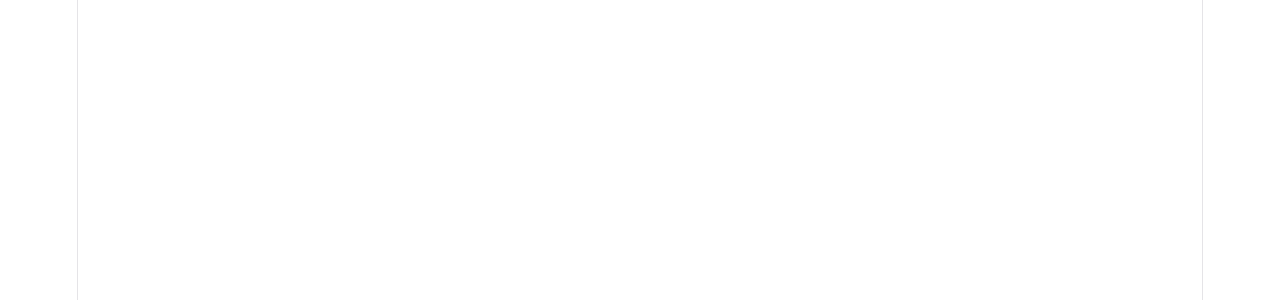
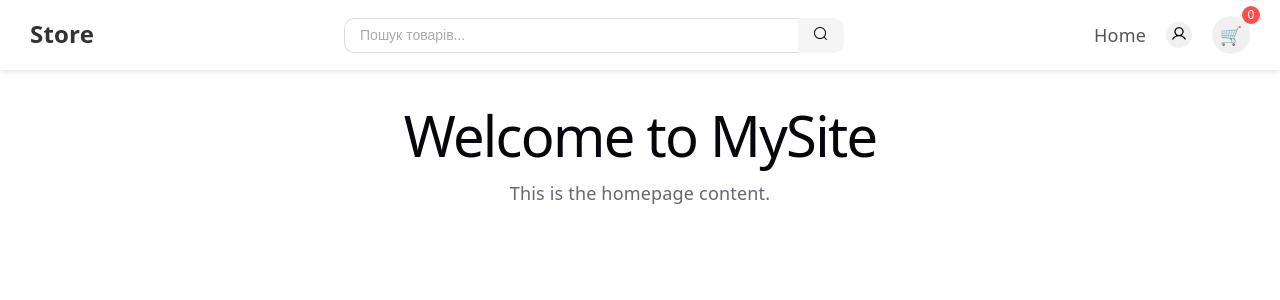
Before and after one commit to StelmakhIvan07/pr5-6-app, a React (Vite) app: page / in a window 1280 px wide. Shown: the top 300 px of the page. Built offline with nearby package versions, Linux system fonts and the light colour scheme.

Commit message:
base header struct

```diff
--- a/src/App.jsx
+++ b/src/App.jsx
@@ -1,13 +1,17 @@
 // import { useState } from 'react'
 import './App.css'
+import Header from "./components/Header/Header";
 
 function App() {
-
   return (
-    <>
-
-    </>
-  )
+    <div>
+      <Header />
+      <main style={{ padding: "20px" }}>
+        <h1>Welcome to MySite</h1>
+        <p>This is the homepage content.</p>
+      </main>
+    </div>
+  );
 }
 
-export default App
+export default App;
--- /dev/null
+++ b/src/components/Header/Header.jsx
@@ -0,0 +1,47 @@
+import "react";
+import styles from "./Header.module.css";
+import userIcon from '../../assets/icons/user.png';
+import searchIcon from '../../assets/icons/search.png';
+
+function Header() {
+  return (
+    <header className={styles.header}>
+      <div className={styles.container}>
+        {/* Логотип */}
+        <div className={styles.logo}>
+          <a href="/">Store</a>
+        </div>
+
+        {/* Пошукове меню */}
+        <div className={styles.searchContainer}>
+        <form className={styles.searchForm}>
+          <input
+            type="text"
+            placeholder="Пошук товарів..."
+            className={styles.searchInput}
+          />
+          <button type="submit" className={styles.searchButton}>
+            <img src={searchIcon} alt="Search" className={styles.searchIcon} />
+          </button>
+        </form>
+        </div>
+
+        {/* Навігація та дії */}
+        <div className={styles.navigationContainer}>
+        <nav className={styles.navigation}>
+          <a href="/" className={styles.navLink}>Home</a>
+          <a href="/register" className={styles.navLink}>
+            <img src={userIcon} alt="Register" className={styles.userIcon} />
+          </a>
+          <div className={styles.cart}>
+            <span className={styles.cartIcon}>🛒</span>
+            <span className={styles.cartCount}>0</span>
+          </div>
+        </nav>
+        </div>
+      </div>
+    </header>
+  );
+}
+
+export default Header;
--- /dev/null
+++ b/src/components/Header/Header.module.css
@@ -0,0 +1,156 @@
+.header {
+  width: 100%;
+  height: 70px;
+  background-color: #ffffff;
+  box-shadow: 0 2px 5px rgba(0, 0, 0, 0.1);
+  display: flex;
+  align-items: center;
+  position: sticky;
+  top: 0;
+  z-index: 1000;
+  box-sizing: border-box;
+}
+
+.container {
+  width: 100%;
+  padding: 0 30px;
+  display: flex;
+  justify-content: space-between;
+  align-items: center;
+  gap: 20px;
+}
+
+/* Логотип */
+.logo a {
+  font-size: 24px;
+  font-weight: bold;
+  text-decoration: none;
+  color: #333;
+}
+
+/* Пошук */
+.searchContainer {
+  flex-grow: 1;
+  display: flex;
+  align-items: center;
+  justify-content: center;
+  max-width: 70%;
+}
+
+.searchForm {
+  display: flex;
+  max-width: 500px;
+  width: 100%;
+}
+
+.searchInput {
+  width: 100%;
+  padding: 8px 15px;
+  border: 1px solid #ddd;
+  border-right: none;
+  border-radius: 10px 0 0 10px;
+  outline: none;
+  background-color: #ffffff;
+  color: #333;
+  font-size: 14px;
+}
+
+.searchInput::placeholder {
+  color: #aaa;
+}
+
+.searchButton {
+  padding: 8px 15px;
+  background-color: whitesmoke;
+  border: none;
+  border-radius: 0 10px 10px 0;
+  cursor: pointer;
+}
+
+.searchIcon {
+  width: 16px;
+  height: 16px;
+  border-radius: 50%;
+  object-fit: cover;
+}
+
+/* Навігація */
+.navigation {
+  display: flex;
+  align-items: center;
+  gap: 20px;
+}
+
+.userIcon {
+  display: flex;
+  align-items: center;
+  justify-content: center;
+  width: 16px;
+  height: 16px;
+  border-radius: 50%;
+  background-color: #f0f0f0;
+  padding: 5px;
+  object-fit: cover;
+  cursor: pointer;
+}
+
+.navLink {
+  text-decoration: none;
+  color: #555;
+  font-weight: 500;
+  transition: color 0.3s;
+}
+
+.navLink:hover {
+  color: #007bff;
+}
+
+/* Кошик */
+.cart {
+  display: flex;
+  align-items: center;
+  cursor: pointer;
+  position: relative;
+}
+
+.cartIcon {
+  font-size: 18px;
+  width: 38px;
+  height: 38px;
+  border-radius: 50%;
+  background-color: #f0f0f0;
+  display: flex;
+  align-items: center;
+  justify-content: center;
+}
+
+.cartCount {
+  background-color: #ff4d4d;
+  color: white;
+  font-size: 12px;
+  width: 18px;
+  height: 18px;
+  border-radius: 50%;
+  position: absolute;
+  display: flex;
+  align-items: center;
+  justify-content: center;
+  top: -10px;
+  right: -10px;
+}
+
+/* Адаптивність для мобільних пристроїв */
+@media (max-width: 768px) {
+  .container {
+    flex-wrap: wrap;
+    height: auto;
+    padding: 10px;
+  }
+
+  .searchForm {
+    order: 3;
+    /* Переносимо пошук вниз на мобільних */
+    max-width: 100%;
+    width: 100%;
+  }
+}
--- a/src/index.css
+++ b/src/index.css
@@ -55,11 +55,8 @@
 }
 
 #root {
-  width: 1126px;
-  max-width: 100%;
-  margin: 0 auto;
+  width: 100%;
   text-align: center;
-  border-inline: 1px solid var(--border);
   min-height: 100svh;
   display: flex;
   flex-direction: column;
```
Also changed, not shown: src/assets/icons/search.png (added), src/assets/icons/user.png (added), src/components/Footer/Footer.jsx (added), src/components/Footer/Footer.module.css (added).
